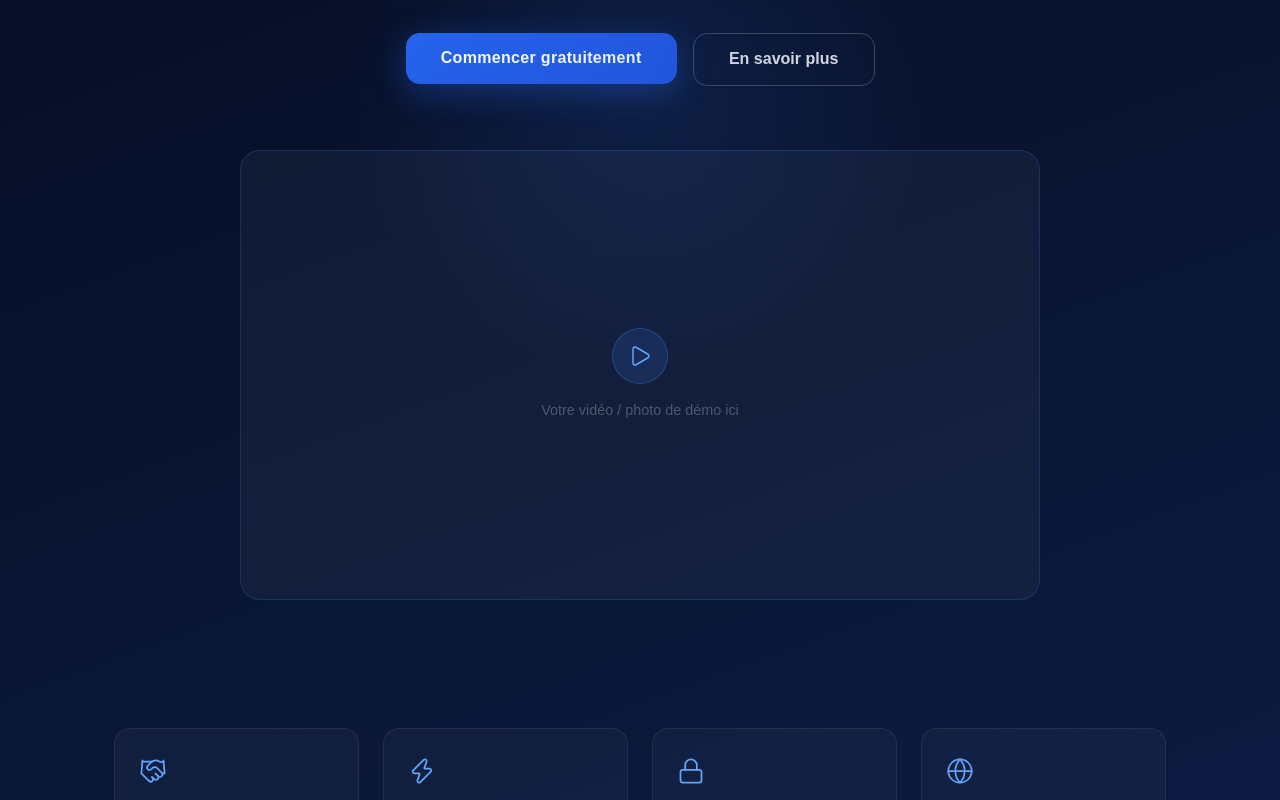
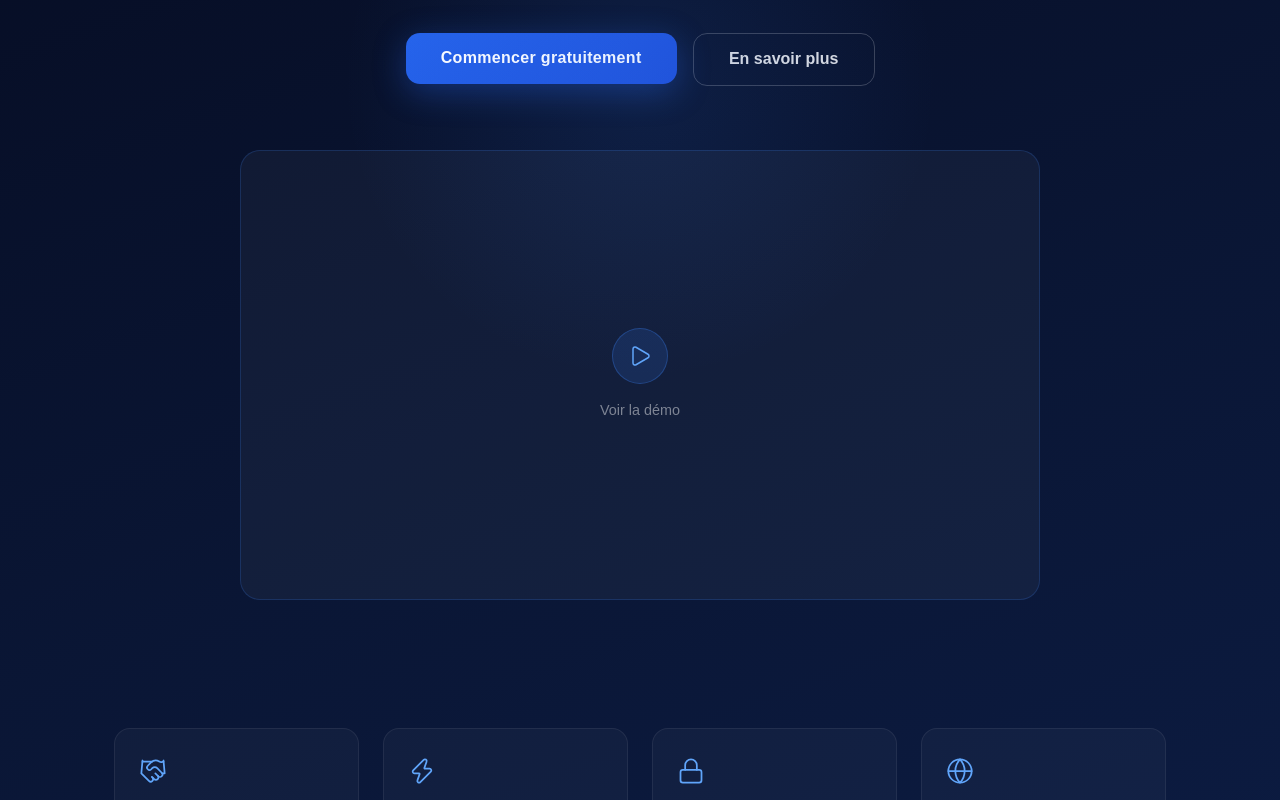
Before and after one commit to ahmedkb22/sordo-app, a Next.js app: page / in a window 1280 px wide. Shown: the part 439-1239 px from the top of the page. Built offline with nearby package versions, Linux system fonts and the light colour scheme; no server answers.

Commit message:
demo video

```diff
--- a/src/app/page.css
+++ b/src/app/page.css
@@ -133,7 +133,7 @@
   transform: translateY(-2px);
 }
 
-/* ── Media placeholder ──────────────────────────────────────── */
+/* ── Media section ──────────────────────────────────────────── */
 .hero-media {
   margin-top: 4rem;
   width: 100%;
@@ -142,13 +142,30 @@
   border-radius: 20px;
   background: rgba(255, 255, 255, 0.04);
   border: 1px solid rgba(59, 130, 246, 0.2);
+  overflow: hidden;
+  display: flex;
+  align-items: center;
+  justify-content: center;
+}
+
+.hero-media-placeholder {
+  width: 100%;
+  height: 100%;
   display: flex;
   flex-direction: column;
   align-items: center;
   justify-content: center;
   gap: 1rem;
-  color: rgba(255, 255, 255, 0.25);
+  background: transparent;
+  border: none;
+  color: rgba(255, 255, 255, 0.45);
   font-size: 0.9rem;
+  cursor: pointer;
+  transition: color 0.2s ease;
+}
+
+.hero-media-placeholder:hover {
+  color: rgba(255, 255, 255, 0.7);
 }
 
 .hero-media-icon {
@@ -161,6 +178,19 @@
   align-items: center;
   justify-content: center;
   color: #60a5fa;
+  transition: all 0.2s ease;
+}
+
+.hero-media-placeholder:hover .hero-media-icon {
+  background: rgba(59, 130, 246, 0.25);
+  transform: scale(1.08);
+}
+
+.hero-video {
+  width: 100%;
+  height: 100%;
+  object-fit: cover;
+  display: block;
 }
 
 /* ── Features section ───────────────────────────────────────── */
--- a/src/app/page.js
+++ b/src/app/page.js
@@ -1,3 +1,6 @@
+"use client";
+
+import { useState } from "react";
 import Link from "next/link";
 import { Handshake, Zap, Lock, Globe, Play } from "lucide-react";
 import "./page.css";
@@ -5,6 +8,8 @@ import Footer from '../components/footer'
 
 
 export default function Home() {
+  const [isPlaying, setIsPlaying] = useState(false);
+
   return (
     <main className="home-main">
 
@@ -41,12 +46,30 @@ export default function Home() {
           </Link>
         </div>
 
-        {/* Media placeholder */}
+        {/* Media section */}
         <div className="hero-media">
-          <div className="hero-media-icon">
-            <Play size={24} strokeWidth={1.5} />
-          </div>
-          Votre vidéo / photo de démo ici
+          {isPlaying ? (
+            <video
+              className="hero-video"
+              controls
+              autoPlay
+              playsInline
+            >
+              <source src="/videos/sordo.mov" type="video/mp4" />
+              Votre navigateur ne supporte pas la balise vidéo.
+            </video>
+          ) : (
+            <button
+              className="hero-media-placeholder"
+              onClick={() => setIsPlaying(true)}
+              aria-label="Lancer la vidéo de démonstration"
+            >
+              <span className="hero-media-icon">
+                <Play size={24} strokeWidth={1.5} />
+              </span>
+              Voir la démo
+            </button>
+          )}
         </div>
 
       </section>
```
Also changed, not shown: 1 other file (tests, documents, lock files or other folders).
